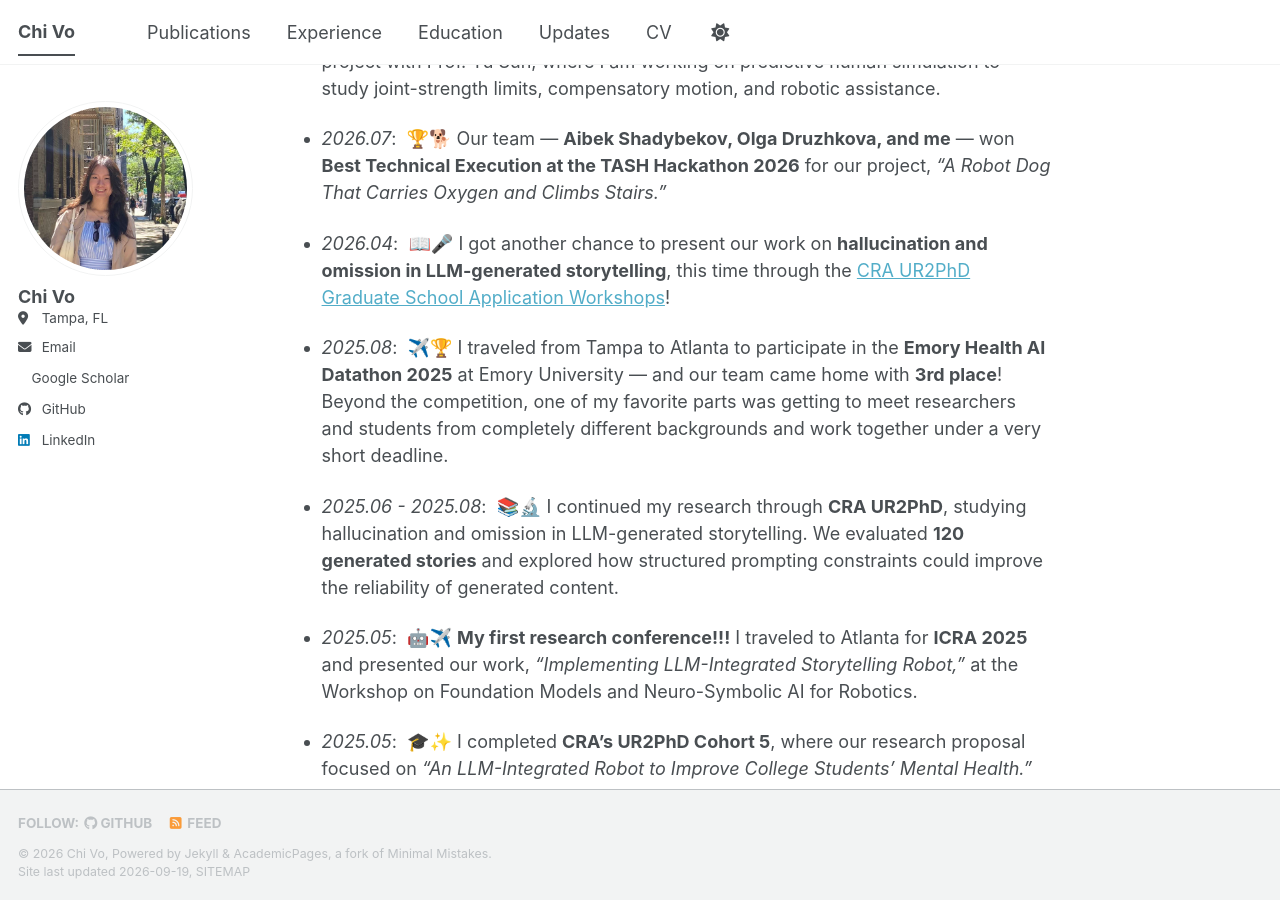
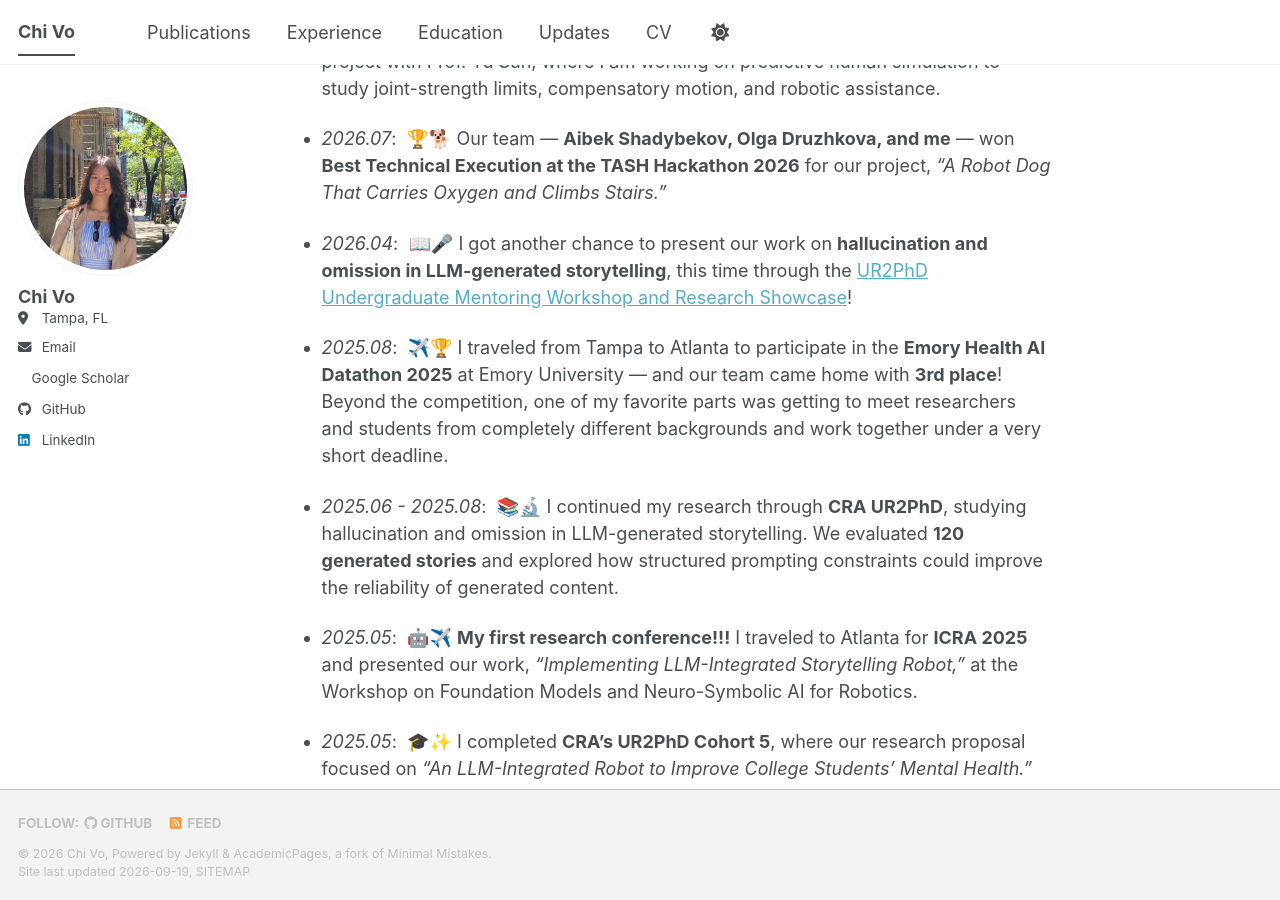
Before and after one commit to chi-justchi/chi-justchi.github.io, a Jekyll site: the page built from _pages/about.md, in a window 1280 px wide and 900 px high, scrolled down 1880 px. Built offline with Jekyll 4.4.1, drawn with Linux system fonts in a browser that asks for light colours; a style sheet for code colours, icons or effects is not loaded.

Commit message:
Update presentation details in about.md

```diff
--- a/_pages/about.md
+++ b/_pages/about.md
@@ -51,7 +51,7 @@
 
 - *2026.07*: &nbsp;🏆🐕 Our team — **Aibek Shadybekov, Olga Druzhkova, and me** — won **Best Technical Execution at the TASH Hackathon 2026** for our project, *"A Robot Dog That Carries Oxygen and Climbs Stairs."*
 
-- *2026.04*: &nbsp;📖🎤 I got another chance to present our work on **hallucination and omission in LLM-generated storytelling**, this time through the [CRA UR2PhD Graduate School Application Workshops](https://cra.org/ur2phd/for-undergraduate-students/graduate-school-application-workshops/)!
+- *2026.04*: &nbsp;📖🎤 I got another chance to present our work on **hallucination and omission in LLM-generated storytelling**, this time through the [UR2PhD Undergraduate Mentoring Workshop and Research Showcase](https://cra.org/crn/2026/08/revisiting-the-ur2phd-undergraduate-mentoring-workshop-and-research-showcase/)!
 
 - *2025.08*: &nbsp;✈️🏆 I traveled from Tampa to Atlanta to participate in the **Emory Health AI Datathon 2025** at Emory University — and our team came home with **3rd place**! Beyond the competition, one of my favorite parts was getting to meet researchers and students from completely different backgrounds and work together under a very short deadline.
 
```
